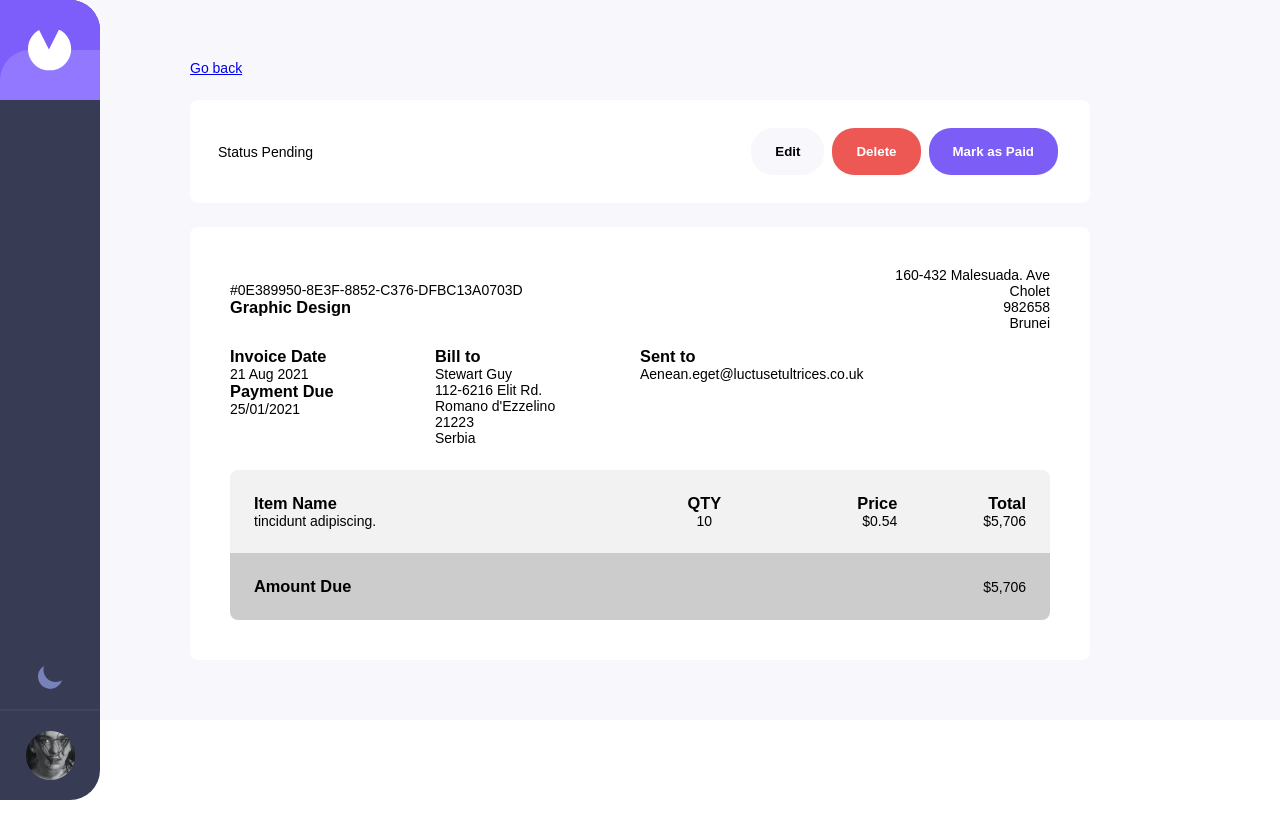
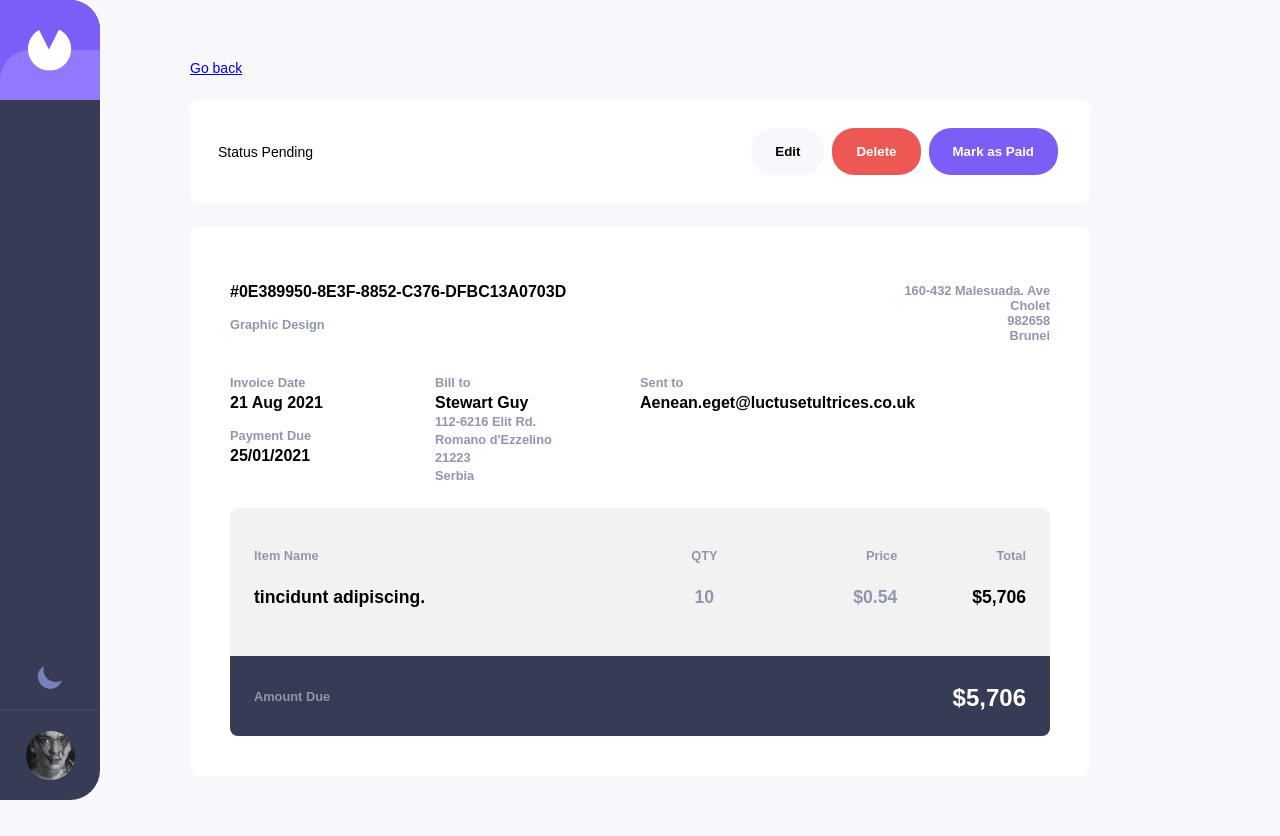
Before and after one commit to callumboaden/invoice-app, a React (Create React App) app: page /0E389950-8E3F-8852-C376-DFBC13A0703D in a window 1280 px wide. Before the commit the page ends 800 px from the top, so only its background shows below. Built offline with nearby package versions, Linux system fonts and the light colour scheme.

Commit message:
added uid and save draft functionality

```diff
--- a/package.json
+++ b/package.json
@@ -10,6 +10,7 @@
     "react-dom": "^17.0.1",
     "react-router-dom": "^5.2.0",
     "react-scripts": "4.0.3",
+    "uid": "^2.0.0",
     "web-vitals": "^1.1.1"
   },
   "scripts": {
--- a/src/CustomHooks.js
+++ b/src/CustomHooks.js
@@ -1,11 +1,13 @@
 import { useState } from "react";
+import { uid } from "uid";
 
 const useInvoiceForm = ({ onSubmit }) => {
   const [inputs, setInputs] = useState({});
   const handleSubmit = (event) => {
     if (event) {
       event.preventDefault();
-      onSubmit(inputs);
+      const obj = { ...inputs, invoiceId: uid() };
+      onSubmit(obj);
     }
   };
   const handleInputChange = (event) => {
--- a/src/components/Invoice.css
+++ b/src/components/Invoice.css
@@ -1,13 +1,33 @@
 .Invoice-wrapper {
   width: 900px;
   margin: 60px auto;
+}
+
+.Invoice-wrapper h3,
+.biller-address {
+  margin-top: 1rem;
+  color: #9196ac;
+  font-size: 0.8rem;
+  font-weight: 700;
+}
+
+.client-address span:not(.client-name) {
+  color: #9196ac;
+  font-size: 0.8rem;
+}
+
+.Invoice-wrapper h3 + div,
+.invoiceId {
+  margin-top: 0.25rem;
+  font-weight: 700;
+  font-size: 1rem;
 }
 
 .Invoice-header,
 .Invoice-main {
   margin-top: 1.5rem;
   border-radius: 8px;
-    background: #FFFFFF;
+  background: #ffffff;
 }
 
 .Invoice-header {
@@ -17,7 +37,7 @@
   margin-top: 1.5rem;
   padding: 1.75rem;
   border-radius: 8px;
-    background: #FFFFFF;
+  background: #ffffff;
 }
 
 .Invoice-main {
@@ -35,7 +55,6 @@
 }
 
 .itemList {
-
   padding: 1.5rem;
   border-top-left-radius: 8px;
   border-top-right-radius: 8px;
@@ -43,10 +62,24 @@
   background: #f2f2f2;
 }
 
+.itemList .itemName,
+.itemList .itemTotal {
+  font-weight: 700;
+  font-size: 1.1rem;
+}
+
+.itemList .itemQuantity,
+.itemList .itemPrice {
+  color: #9196ac;
+  font-size: 1.1rem;
+  font-weight: 700;
+}
+
 .itemList .header,
-.itemList .row  {
+.itemList .row {
   display: grid;
   grid-template-columns: 3fr 1fr 1fr 1fr;
+  margin-bottom: 1.5rem;
 }
 
 .itemList .itemQuantity {
@@ -62,10 +95,19 @@
   border-bottom-left-radius: 8px;
   border-bottom-right-radius: 8px;
   padding: 1.5rem;
-    background: #ccc;
+  background: #373b54;
   display: flex;
   justify-content: space-between;
   align-items: center;
+}
+
+.Invoice-footer h3 {
+  margin-top: 0;
+}
+
+.Invoice-footer .invoiceTotal {
+  font-size: 1.5rem;
+  color: #fff;
 }
 
 .Invoice-main .body {
@@ -76,8 +118,8 @@
 
 .btn {
   padding: 1rem 1.5rem;
-    margin: 0 .25rem;
-    border-radius:  22px;
+  margin: 0 0.25rem;
+  border-radius: 22px;
 }
 
 .btn-edit {
@@ -85,11 +127,11 @@
 }
 
 .btn-delete {
-    background: #ED5855;
+  background: #ed5855;
   color: #fff;
 }
 
 .btn-markPaid {
   color: #fff;
-    background: #7C5DF5;
+  background: #7c5df5;
 }
--- a/src/components/Invoice.js
+++ b/src/components/Invoice.js
@@ -13,10 +13,27 @@ export default function Invoice() {
 
   useEffect(() => {
     const [invoice] = getInvoice();
-    setState(invoice)
-  })
+    setState(invoice);
+  });
 
-    const { invoiceId, billerStreetAddress, billerCity, billerPostCode, billerCountry, clientName, clientEmail, clientStreetAddress, clientCity, clientPostCode, clientCountry,   invoiceDueDate, itemName, itemQuantity, itemPrice, itemTotal    } = state;
+  const {
+    invoiceId,
+    billerStreetAddress,
+    billerCity,
+    billerPostCode,
+    billerCountry,
+    clientName,
+    clientEmail,
+    clientStreetAddress,
+    clientCity,
+    clientPostCode,
+    clientCountry,
+    invoiceDueDate,
+    itemName,
+    itemQuantity,
+    itemPrice,
+    itemTotal,
+  } = state;
 
   return (
     <div className="Invoice-wrapper">
@@ -34,16 +51,18 @@ export default function Invoice() {
       <div className="Invoice-main">
         <div className="Invoice-main--header">
           <div>
-            <div className="id">
+            <div className="invoiceId">
               #<span>{invoiceId}</span>
             </div>
             <h3 className="description">Graphic Design</h3>
           </div>
           <div>
             <div className="biller-address">
-              <span>{billerStreetAddress} <br />
+              <span>
+                {billerStreetAddress} <br />
                 {billerCity} <br />
-              {billerPostCode} <br /> {billerCountry}</span>
+                {billerPostCode} <br /> {billerCountry}
+              </span>
             </div>
           </div>
         </div>
@@ -63,8 +82,10 @@ export default function Invoice() {
               <h3>Bill to</h3>
               <div className="client-address">
                 <span className="client-name">{clientName}</span> <br />
-              <span>{clientStreetAddress} <br />
-              {clientCity} <br /> {clientPostCode} <br /> {clientCountry}</span>
+                <span>
+                  {clientStreetAddress} <br />
+                  {clientCity} <br /> {clientPostCode} <br /> {clientCountry}
+                </span>
               </div>
             </div>
           </div>
@@ -77,10 +98,18 @@ export default function Invoice() {
         </div>
         <div className="itemList">
           <div className="header">
-                <div className="itemName"><h3>Item Name</h3></div>
-                <div className="itemQuantity"><h3>QTY</h3></div>
-                <div className="itemPrice"><h3>Price</h3></div>
-                <div className="itemTotal"><h3>Total</h3></div>
+            <div className="itemName">
+              <h3>Item Name</h3>
+            </div>
+            <div className="itemQuantity">
+              <h3>QTY</h3>
+            </div>
+            <div className="itemPrice">
+              <h3>Price</h3>
+            </div>
+            <div className="itemTotal">
+              <h3>Total</h3>
+            </div>
           </div>
           <div className="row">
             <div className="itemName">{itemName}</div>
--- a/src/components/InvoiceForm.css
+++ b/src/components/InvoiceForm.css
@@ -10,11 +10,14 @@
   padding: 2rem;
   border-radius: 0 30px 0 0;
   overflow: auto;
-  display: none;
+  /*  display: none; */
+  transition: 0.3s;
+  transform: translateX(-400%);
 }
 
 .InvoiceForm.active {
   display: block;
+  transform: translateX(0);
 }
 
 .InvoiceForm-group {
--- a/src/components/InvoiceForm.js
+++ b/src/components/InvoiceForm.js
@@ -9,6 +9,7 @@ export default function InvoiceForm({
   setInvoices,
 }) {
   const addInvoice = (inputs) => {
+    invoices.push(inputs);
     setInvoices((invoices) => [inputs, ...invoices]);
   };
 
@@ -168,7 +169,7 @@ export default function InvoiceForm({
       <div className="InvoiceForm-item">
         <label htmlFor="clientInvoiceDescription">Project Description</label>
         <input
-          type="date"
+          type="text"
           name="clientInvoiceDescription"
           id="clientInvoiceDescription"
           onChange={handleInputChange}
@@ -217,7 +218,7 @@ export default function InvoiceForm({
             type="number"
             name="clientItemTotal"
             id="clientItemTotal"
-            value={inputs.clientItemTotal}
+            value={inputs.clientItemQuantity * inputs.clientItemPrice}
             onChange={handleInputChange}
             required
           />
@@ -230,6 +231,13 @@ export default function InvoiceForm({
       >
         Cancel
       </button>
+      <button
+        type="submit"
+        className="InvoiceForm-submitButton"
+        formnovalidate="formnovalidate"
+      >
+        Save as Draft
+      </button>
       <button type="submit" className="InvoiceForm-submitButton">
         Submit
       </button>
```
Also changed, not shown: src/App.js (+3 -6 lines), 1 other file (tests, documents, lock files or other folders). Lines whose indentation alone changed are shown as unchanged.
